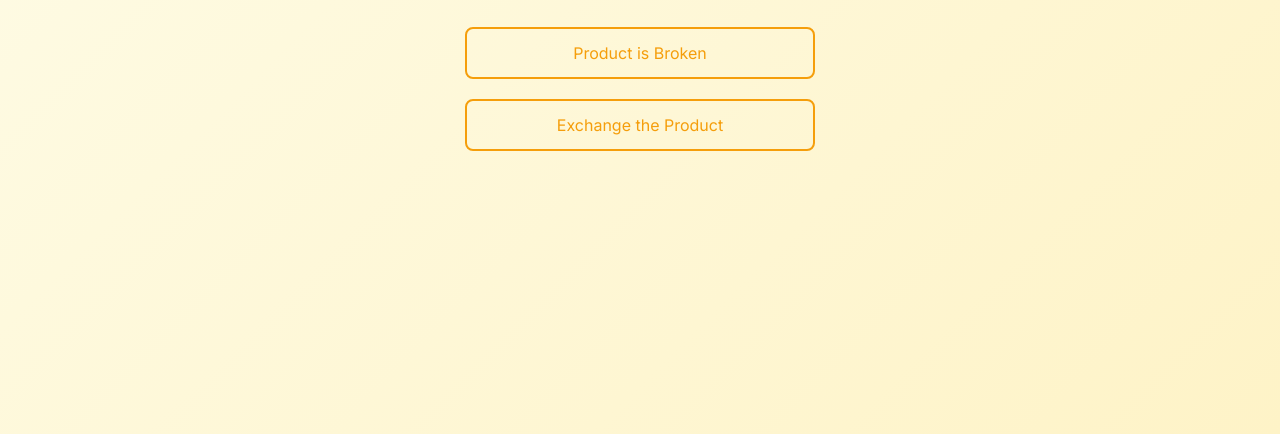
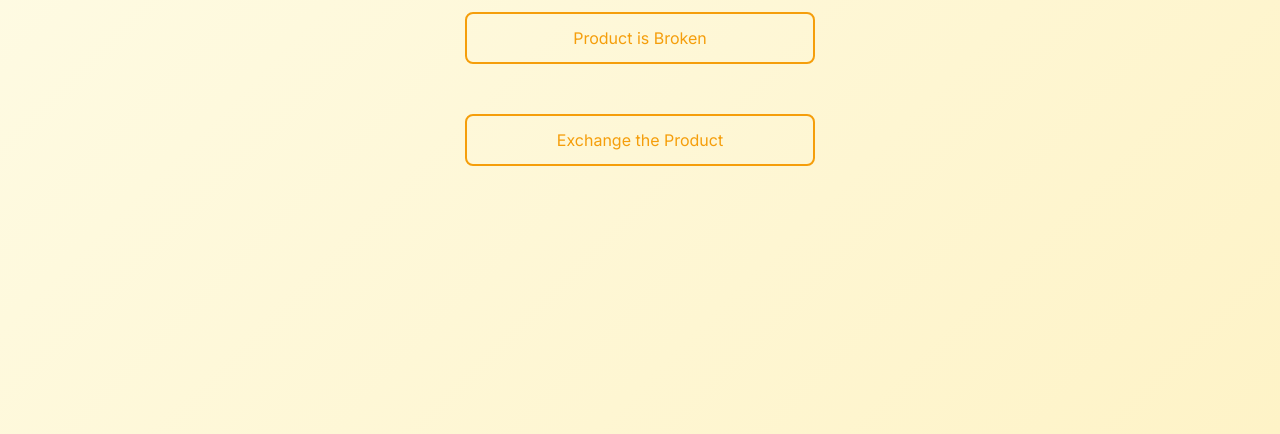
Before and after one commit to SmaranNadig/retrack-website, a plain HTML site: page return.html in a window 1280 px wide. Shown: the part 366-800 px from the top of the page. Drawn offline with Linux system fonts and the light colour scheme.

Commit message:
Update return.html

```diff
--- a/return.html
+++ b/return.html
@@ -48,7 +48,7 @@
     .button-container {
       display: flex;
       flex-direction: column;
-      gap: 20px;
+      gap: 50px;
       width: 100%;
       max-width: 350px;
     }
```
